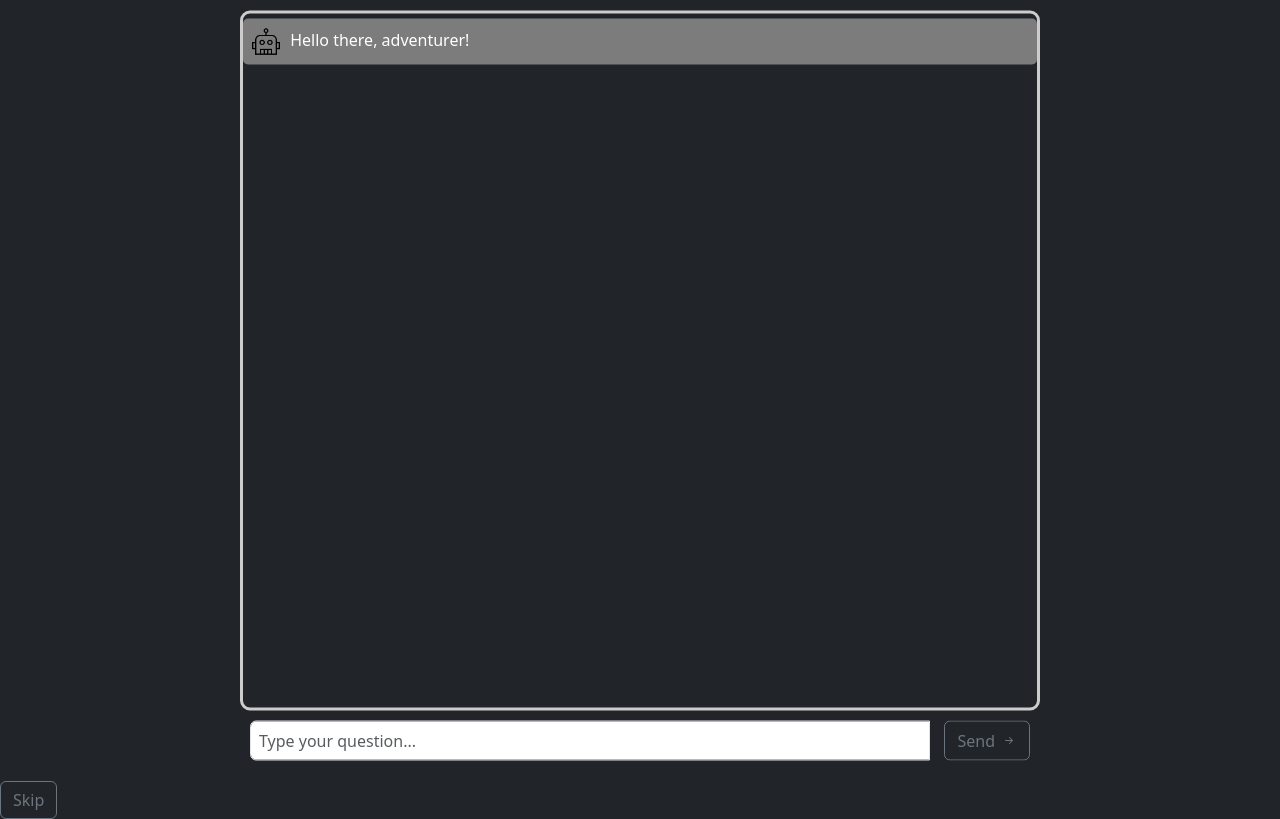
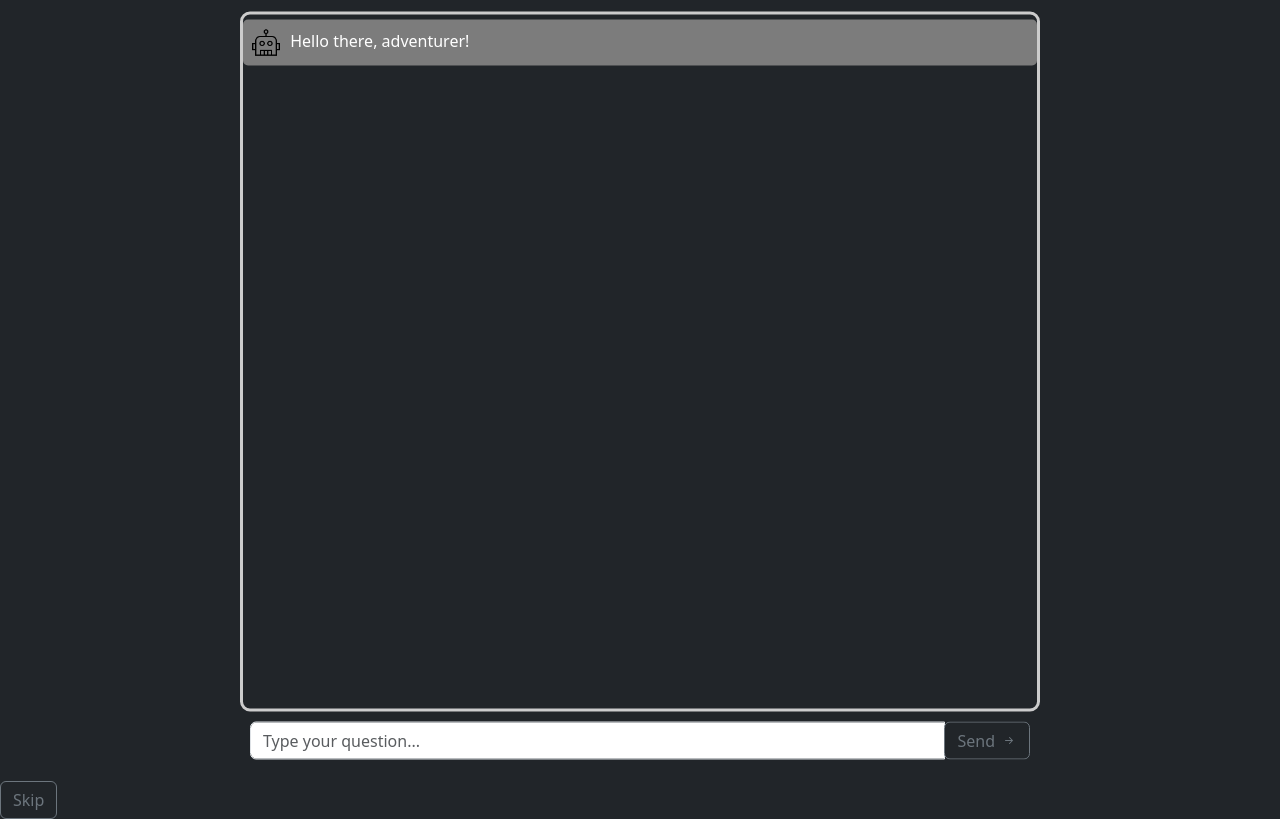
Before and after one commit to Zarser/Dayz-Support-Bot, a website: page index.html in a window 1280 px wide. Shown: the part 86-905 px from the top of the page. Drawn offline with nearby package versions, Linux system fonts and the light colour scheme.

Commit message:
Update style.css

```diff
--- a/style.css
+++ b/style.css
@@ -14,43 +14,16 @@
 }
 
 .user-input {
-    display: flex;
     padding: 10px;
-    justify-content: space-between;
-    align-items: center;
-}
-
-.user-input .form-control {
-    flex-grow: 1;
-    margin-right: 10px;
-    height: 40px; /* Fixed height */
-    box-sizing: border-box; /* Ensure padding and border are included in the height */
-    padding: 8px; /* Adjust padding if needed */
-    line-height: 1.5; /* Ensure line-height doesn't cause the field to grow */
-    overflow: hidden; /* Prevent the input from expanding in height */
-}
-
-.btn-group {
-    display: flex;
-    align-items: center;
-}
-
-.btn-group .btn {
-    margin-left: 5px;
-    height: 40px; /* Match the height of the input field */
-    padding-top: 0;
-    padding-bottom: 0;
-    display: flex;
-    align-items: center;
-    justify-content: center;
 }
 
 .chat-box {
     border: 3px solid #ccc;
     border-radius: 10px;
     height: 700px;
+    width: 100%;
     width: 800px;
-    overflow: auto;
+	overflow: auto;
 }
 
 .navbar {
@@ -100,8 +73,8 @@
 .popover-content {
     display: none;
     position: absolute;
-    top: 10px;
-    left: 40px;
+    top: 10px; /* Adjusted to be 10px lower */
+    left: 40px; /* Adjusted to be 10px from the side */
     background-color: #f9f9f923;
     box-shadow: 0 2px 4px rgba(0, 0, 0, 0.1);
     padding: 10px;
@@ -110,8 +83,8 @@
 }
 
 .report-button {
-    font-size: 8px;
-    padding: 4px 8px;
+    font-size: 8px; /* Adjust the font size as needed */
+    padding: 4px 8px; /* Adjust the padding as needed */
 }
 
 .show {
```
